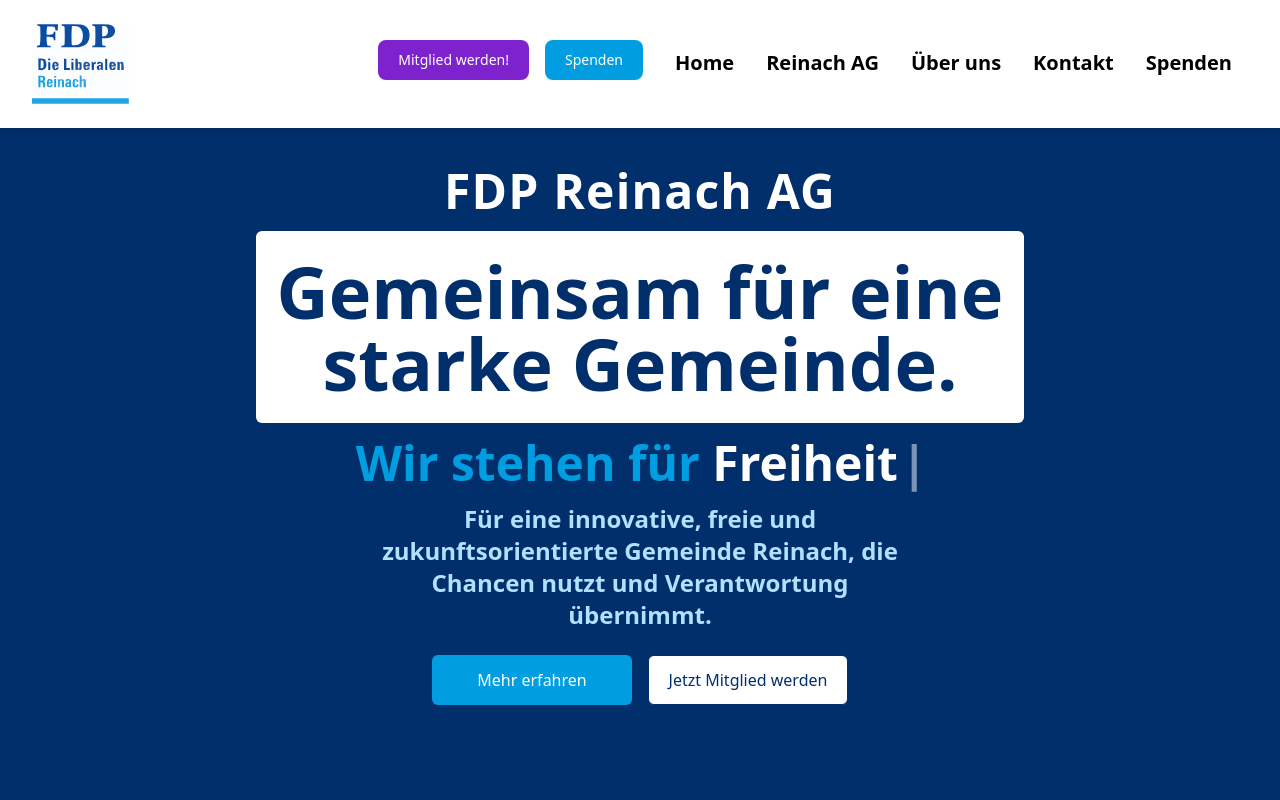
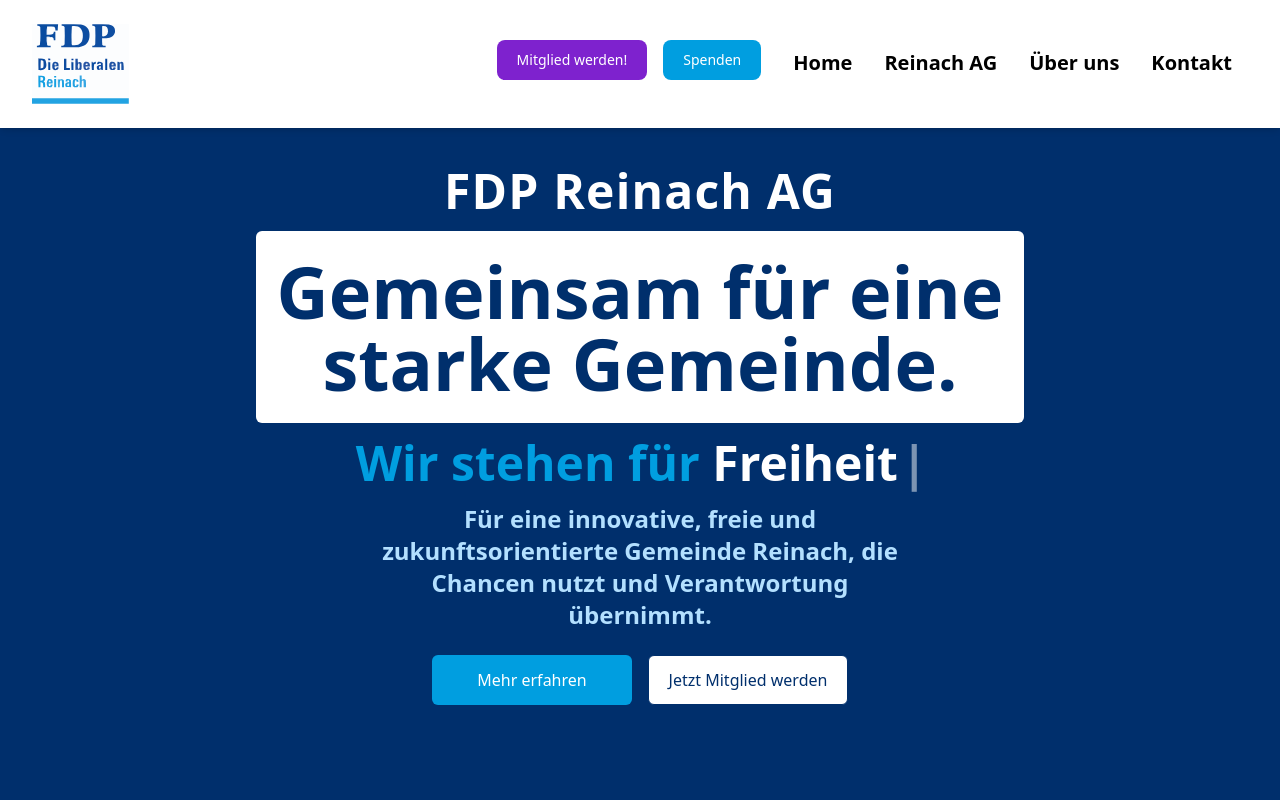
Before and after one commit to TheNotoriousGB/fdp-reinach-ag, a React (Vite) app: page / in a window 1280 px wide. Shown: the top 800 px of the page. Built offline with nearby package versions, Linux system fonts and the light colour scheme; no server answers.

Commit message:
changes on navbar

```diff
--- a/src/components/Navbar.jsx
+++ b/src/components/Navbar.jsx
@@ -46,9 +46,6 @@ function Navbar() {
                     </li>
                     <li className="p-2 md:p-4 border-b-2 border-blue-900 border-opacity-0 hover:border-opacity-100 hover:text-blue-900 duration-200 cursor-pointer">
                         <Link to="/kontakt">Kontakt</Link>
-                    </li>
-                    <li className="p-2 md:p-4 border-b-2 border-blue-900 border-opacity-0 hover:border-opacity-100 hover:text-blue-900 duration-200 cursor-pointer">
-                        <Link to="/spenden">Spenden</Link>
                     </li>
                 </ul>
             </nav>
```
